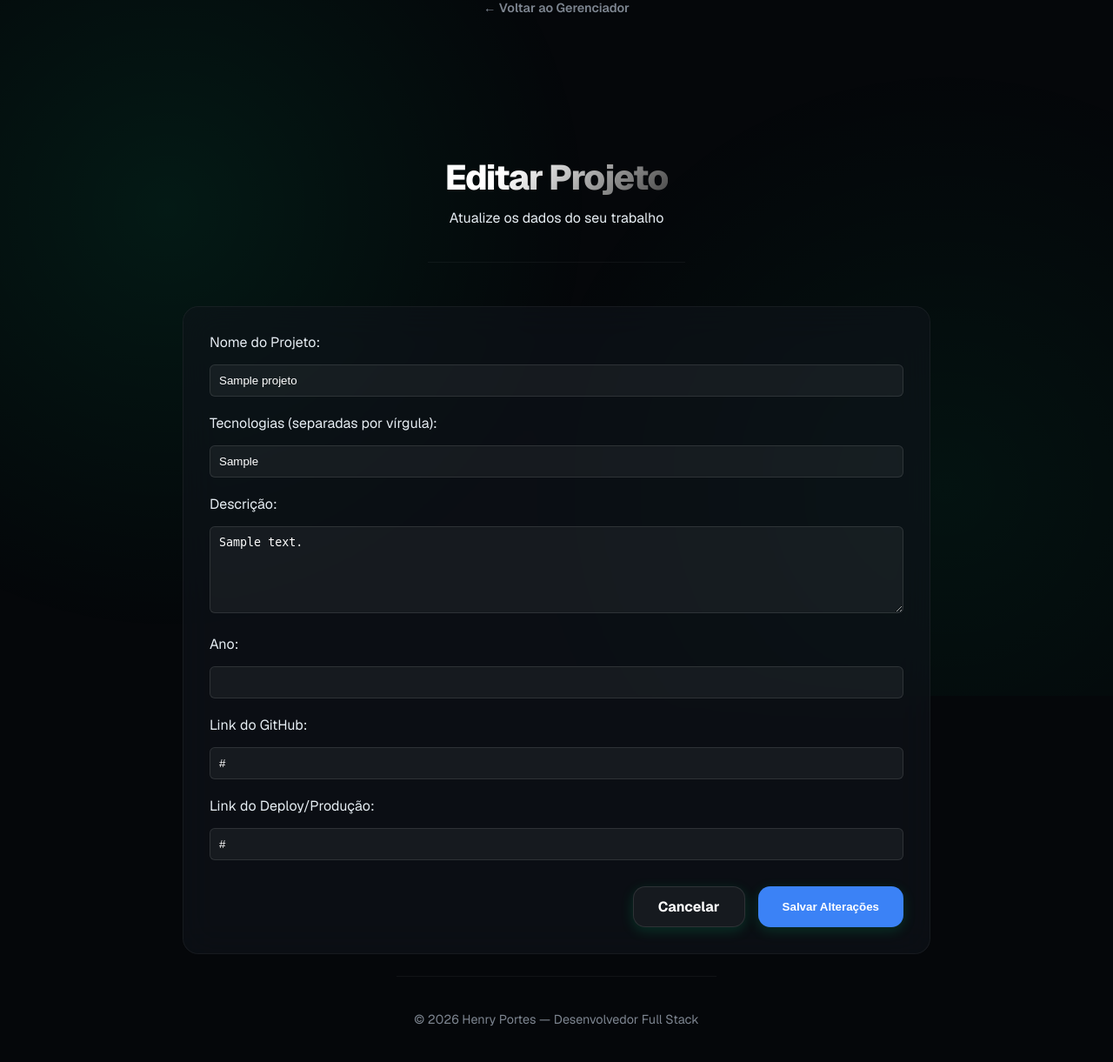
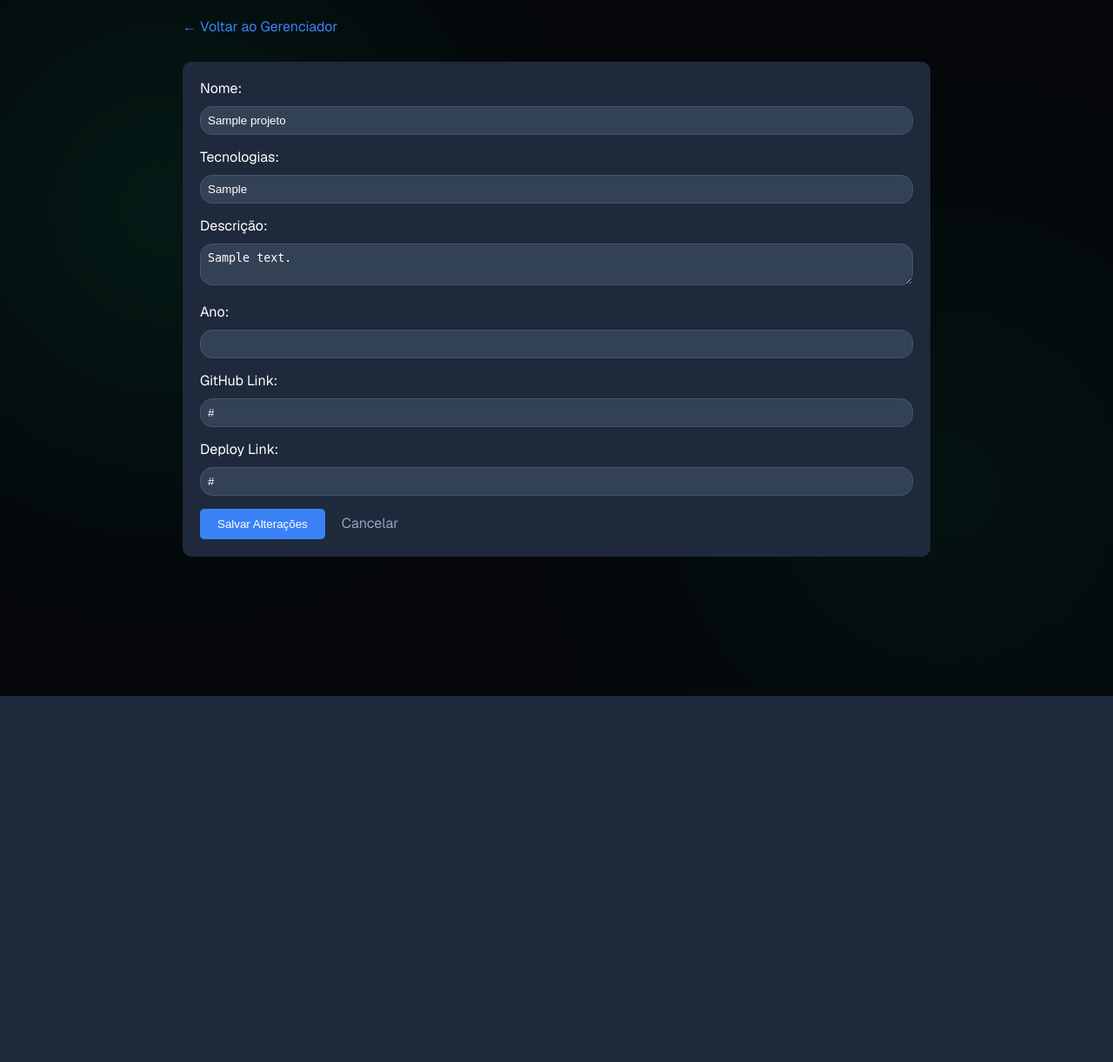
Before and after one commit to henryportes880/2026-DWII, a PHP site: page /05_crud/editar.php?id=1 in a window 1280 px wide. Shown: the whole page at 87% size. After the commit the page ends 800 px from the top, so only its background shows below. Run offline with PHP 8.4, Linux system fonts and the light colour scheme; the visitor is signed in with stand-in values (Sample User, id 1); tables that the repository leaves empty or names only in its code hold one stand-in row (values such as "Sample post").

Commit message:
aula08: editar.php — SELECT por ID, formulário preenchido e UPDATE

```diff
--- a/05_crud/editar.php
+++ b/05_crud/editar.php
@@ -1,61 +1,40 @@
 <?php
-// Exibe erros para depuração (útil durante o desenvolvimento)
 ini_set('display_errors', 1);
-ini_set('display_startup_errors', 1);
 error_reporting(E_ALL);
 
-// Requer autenticação (com base no seu código anterior)
 require_once __DIR__ . '/../04_sessoes/includes/auth.php';
 requer_login();
 
-// Conexão com o banco (ajustado para o seu caminho padrão)
 require_once __DIR__ . '/includes/conexao.php';
 $pdo = conectar();
 
-// Inicializa variáveis
 $id = $_GET['id'] ?? null;
 $projeto = null;
 $erros = [];
-$sucesso = false;
 
-// Fase 1: Busca dados do projeto para preencher o formulário
 if ($id) {
-    // Usando prepared statement com parâmetros nomeados
     $stmt = $pdo->prepare('SELECT * FROM projetos WHERE id = :id');
     $stmt->bindValue(':id', $id, PDO::PARAM_INT);
     $stmt->execute();
     $projeto = $stmt->fetch(PDO::FETCH_ASSOC);
 
-    // Se o projeto não existir, encerra a execução
-    if (!$projeto) {
-        die('Projeto não encontrado');
-    }
+    if (!$projeto) { die('Projeto não encontrado'); }
 } else {
-    // Se não houver ID na URL, redireciona de volta para o hub
-    header('Location: hub.php');
+    header('Location: index.php');
     exit;
 }
 
-// Fase 2: Processa o envio do formulário (POST)
 if ($_SERVER['REQUEST_METHOD'] === 'POST') {
-    // Recebe e sanitiza os dados do formulário
     $id = $_POST['id'] ?? null;
     $nome = trim($_POST['nome'] ?? '');
     $tecnologias = trim($_POST['tecnologias'] ?? '');
     $descricao = trim($_POST['descricao'] ?? '');
     $ano = trim($_POST['ano'] ?? '');
     $link_github = trim($_POST['link_github'] ?? '');
-    $link_deploy = trim($_POST['link_deploy'] ?? '');
+    $link_deploy = trim($_POST['link_deploy'] ?? ''); // Esta coluna você vai criar com o comando ALTER acima
 
-    // Validação básica de campos obrigatórios
-    if (empty($nome)) {
-        $erros[] = 'Campo nome é obrigatório';
-    }
-    if (empty($tecnologias)) {
-        $erros[] = 'Campo tecnologias é obrigatório';
-    }
+    if (empty($nome)) $erros[] = 'Campo nome é obrigatório';
 
-    // Se não houver erros de validação, procede com a atualização
     if (empty($erros)) {
         $sql = "UPDATE projetos SET
                     nome = :nome,
@@ -75,83 +54,48 @@ if ($_SERVER['REQUEST_METHOD'] === 'POST') {
         $stmt->bindValue(':link_deploy', $link_deploy);
         $stmt->bindValue(':id', $id, PDO::PARAM_INT);
 
-        // Executa a query de atualização
         if ($stmt->execute()) {
-            $sucesso = true;
-            // Redireciona de volta para o hub com uma mensagem de sucesso
-            header('Location: hub.php?edit=ok');
+            header('Location: index.php?msg=editado');
             exit;
         } else {
-            $erros[] = 'Erro ao atualizar projeto no banco de dados';
+            $erros[] = 'Erro ao atualizar no banco.';
         }
     }
 }
 
-// Configurações da página (com base no seu código anterior)
 $titulo_pagina = 'Editar Projeto';
-$caminho_raiz = '../';
 include __DIR__ . '/../includes/cabecalho.php';
 ?>
 
 <body class="hub-page">
-    <a href="hub.php" class="btn-voltar">← Voltar ao Gerenciador</a>
-    <header class="hub-header">
-        <div class="container">
-            <h1>Editar Projeto</h1>
-            <p class="tagline">Atualize os dados do seu trabalho</p>
-        </div>
-    </header>
+    <div class="container" style="margin-top: 20px;">
+        <a href="index.php" style="color: #3b82f6; text-decoration: none;">← Voltar ao Gerenciador</a>
+    </div>
 
-    <main class="container">
-        <?php if (!empty($erros)): ?>
-            <div class="alerta-erro" style="margin-bottom: 30px; padding: 15px; border-radius: 12px; background: rgba(239, 68, 68, 0.1); color: #ef4444; border: 1px solid rgba(239, 68, 68, 0.2); text-align: center;">
-                <ul style="list-style: none; margin: 0; padding: 0;">
-                    <?php foreach ($erros as $erro): ?>
-                        <li>❌ <?= htmlspecialchars($erro) ?></li>
-                    <?php endforeach; ?>
-                </ul>
-            </div>
-        <?php endif; ?>
+    <main class="container" style="margin-top: 30px;">
+        <form action="editar.php?id=<?= $id ?>" method="POST" style="background: #1e293b; padding: 20px; border-radius: 10px; color: white;">
+            <input type="hidden" name="id" value="<?= $projeto['id'] ?>">
 
-        <form action="editar.php?id=<?= $id ?>" method="POST" class="card card-hub" style="padding: 30px;">
-            <input type="hidden" name="id" value="<?= htmlspecialchars($projeto['id'] ?? '') ?>">
+            <label>Nome:</label><br>
+            <input type="text" name="nome" value="<?= htmlspecialchars($projeto['nome']) ?>" style="width: 100%; margin-bottom: 15px; background: #334155; border: 1px solid #475569; color: white; padding: 8px;">
 
-            <div class="campo" style="margin-bottom: 20px;">
-                <label for="nome" style="display: block; margin-bottom: 5px;">Nome do Projeto:</label>
-                <input type="text" id="nome" name="nome" value="<?= htmlspecialchars($projeto['nome'] ?? '') ?>" required style="width: 100%; padding: 10px; border-radius: 6px; border: 1px solid rgba(255,255,255,0.1); background: rgba(255,255,255,0.05); color: white;">
-            </div>
+            <label>Tecnologias:</label><br>
+            <input type="text" name="tecnologias" value="<?= htmlspecialchars($projeto['tecnologias']) ?>" style="width: 100%; margin-bottom: 15px; background: #334155; border: 1px solid #475569; color: white; padding: 8px;">
 
-            <div class="campo" style="margin-bottom: 20px;">
-                <label for="tecnologias" style="display: block; margin-bottom: 5px;">Tecnologias (separadas por vírgula):</label>
-                <input type="text" id="tecnologias" name="tecnologias" value="<?= htmlspecialchars($projeto['tecnologias'] ?? '') ?>" required style="width: 100%; padding: 10px; border-radius: 6px; border: 1px solid rgba(255,255,255,0.1); background: rgba(255,255,255,0.05); color: white;">
-            </div>
+            <label>Descrição:</label><br>
+            <textarea name="descricao" style="width: 100%; margin-bottom: 15px; background: #334155; border: 1px solid #475569; color: white; padding: 8px;"><?= htmlspecialchars($projeto['descricao']) ?></textarea>
 
-            <div class="campo" style="margin-bottom: 20px;">
-                <label for="descricao" style="display: block; margin-bottom: 5px;">Descrição:</label>
-                <textarea id="descricao" name="descricao" style="width: 100%; padding: 10px; border-radius: 6px; border: 1px solid rgba(255,255,255,0.1); background: rgba(255,255,255,0.05); color: white; height: 100px;"><?= htmlspecialchars($projeto['descricao'] ?? '') ?></textarea>
-            </div>
+            <label>Ano:</label><br>
+            <input type="number" name="ano" value="<?= htmlspecialchars($projeto['ano']) ?>" style="width: 100%; margin-bottom: 15px; background: #334155; border: 1px solid #475569; color: white; padding: 8px;">
 
-            <div class="campo" style="margin-bottom: 20px;">
-                <label for="ano" style="display: block; margin-bottom: 5px;">Ano:</label>
-                <input type="number" id="ano" name="ano" value="<?= htmlspecialchars($projeto['ano'] ?? '') ?>" style="width: 100%; padding: 10px; border-radius: 6px; border: 1px solid rgba(255,255,255,0.1); background: rgba(255,255,255,0.05); color: white;">
-            </div>
+            <label>GitHub Link:</label><br>
+            <input type="url" name="link_github" value="<?= htmlspecialchars($projeto['link_github'] ?? '') ?>" style="width: 100%; margin-bottom: 15px; background: #334155; border: 1px solid #475569; color: white; padding: 8px;">
 
-            <div class="campo" style="margin-bottom: 20px;">
-                <label for="link_github" style="display: block; margin-bottom: 5px;">Link do GitHub:</label>
-                <input type="url" id="link_github" name="link_github" value="<?= htmlspecialchars($projeto['link_github'] ?? '') ?>" style="width: 100%; padding: 10px; border-radius: 6px; border: 1px solid rgba(255,255,255,0.1); background: rgba(255,255,255,0.05); color: white;">
-            </div>
+            <label>Deploy Link:</label><br>
+            <input type="url" name="link_deploy" value="<?= htmlspecialchars($projeto['link_deploy'] ?? '') ?>" style="width: 100%; margin-bottom: 15px; background: #334155; border: 1px solid #475569; color: white; padding: 8px;">
 
-            <div class="campo" style="margin-bottom: 30px;">
-                <label for="link_deploy" style="display: block; margin-bottom: 5px;">Link do Deploy/Produção:</label>
-                <input type="url" id="link_deploy" name="link_deploy" value="<?= htmlspecialchars($projeto['link_deploy'] ?? '') ?>" style="width: 100%; padding: 10px; border-radius: 6px; border: 1px solid rgba(255,255,255,0.1); background: rgba(255,255,255,0.05); color: white;">
-            </div>
-
-            <div style="display: flex; gap: 15px; justify-content: flex-end;">
-                <a href="hub.php" class="btn" style="background: rgba(255,255,255,0.05); border: 1px solid rgba(255,255,255,0.1); text-align: center; color: white;">Cancelar</a>
-                <button type="submit" class="btn" style="background-color: #3b82f6; border-color: #3b82f6; color: white;">Salvar Alterações</button>
-            </div>
+            <button type="submit" style="background: #3b82f6; color: white; padding: 10px 20px; border: none; border-radius: 5px; cursor: pointer;">Salvar Alterações</button>
+            <a href="index.php" style="color: #94a3b8; margin-left: 15px; text-decoration: none;">Cancelar</a>
         </form>
     </main>
-
-    <?php include __DIR__ . '/../includes/rodape.php'; ?>
 </body>
```
Also changed, not shown: 05_crud/index.php (+51 -45 lines).
